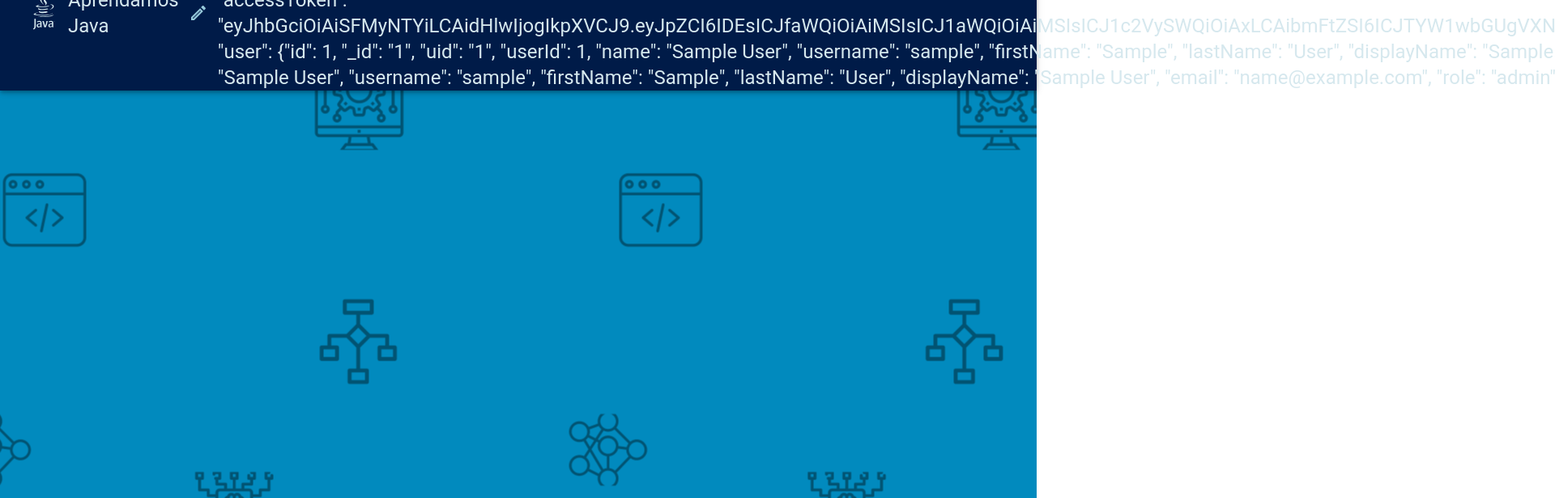
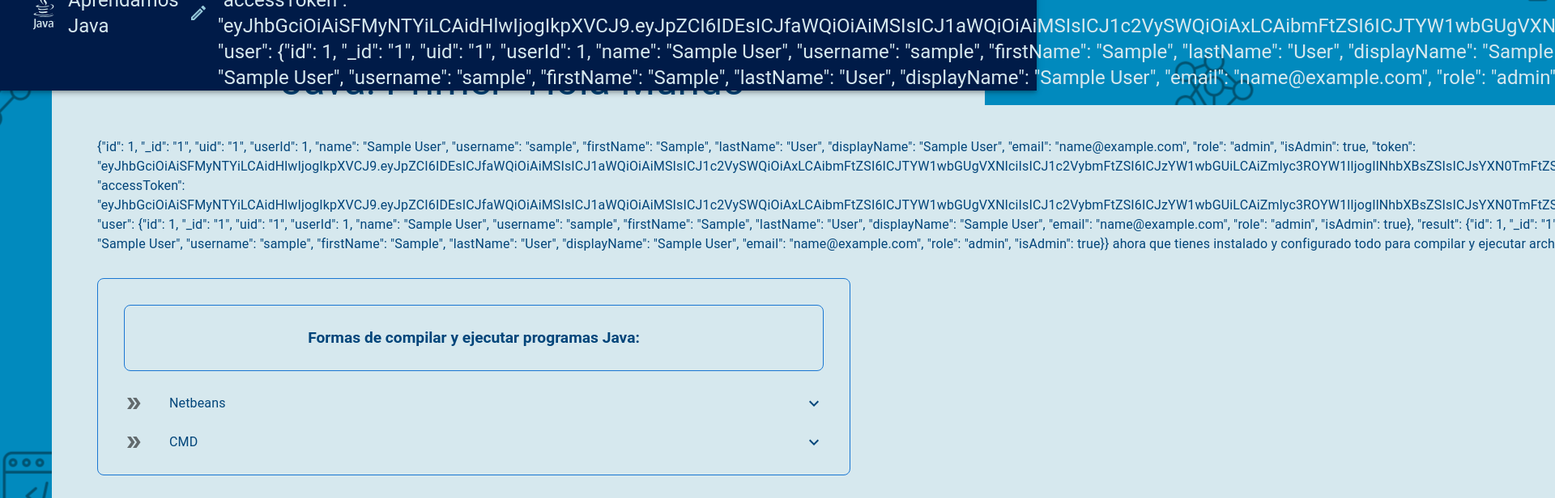
Before and after one commit to DavidPerezAntonio51/ProyectoSocial, a React (Create React App) app in the folder aprendamos-java/: page /temas/manejo-consola/hola-mundo/1/0 in a window 1280 px wide. Shown: the part 80-696 px from the top of the page at 81% size, 1920 px wide, since content can reach past the window. Built offline with nearby package versions, Linux system fonts and the light colour scheme; sample sign-in values are in the browser's storage.

Commit message:
subiendo js

```diff
--- a/aprendamos-java/src/Paginas/Temas/Manejo-Consola/HolaMundo.js
+++ b/aprendamos-java/src/Paginas/Temas/Manejo-Consola/HolaMundo.js
@@ -1,9 +1,114 @@
-import { Typography } from "@mui/material";
+import { Box, Container, Grid, Typography } from "@mui/material";
+import { useContext } from "react";
+import SiguienteTema from "../../../Componentes/ComponentesDeLosTemas/BotonSiguienteTema";
+import VolverAlMenu from "../../../Componentes/ComponentesDeLosTemas/BotonVolver";
+import UserContext from "../../../Contextos/UserContext";
+import img1 from '../../../assets/InstalaJava/img1.png';
+import * as React from 'react';
+import ListSubheader from '@mui/material/ListSubheader';
+import List from '@mui/material/List';
+import ListItemButton from '@mui/material/ListItemButton';
+import ListItemIcon from '@mui/material/ListItemIcon';
+import ListItemText from '@mui/material/ListItemText';
+import Collapse from '@mui/material/Collapse';
+import DoubleArrowIcon from '@mui/icons-material/DoubleArrow';
+import ExpandLess from '@mui/icons-material/ExpandLess';
+import ExpandMore from '@mui/icons-material/ExpandMore';
+
 function HolaMundo(props){
-    return(
-        <>
-            <Typography variant="body1" component="p">Bienvenid@ <b>{props.nombreUser}</b>, espero que te encentres muy bien el día de hoy, gracias por interesarte en el aprendizaje de un lenguaje de programación que tiene demasiadas aplicaciones y que será uno de los principales al momento de estar cursando la carrea.<br />Esta sección tiene como objetivo el presentar las sentencias condicionales del lenguaje de programación <b>Java</b>, partiendo desde lo básico para que puedas tener un mejor aprovechamiento en tus próximas asignaturas.</Typography>
-        </>
+    const Usuario = useContext(UserContext);
+
+    const [open1, setOpen1] = React.useState(false);
+
+    const handleClick1 = () => {
+      setOpen1(!open1);
+    }
+
+    const [open2, setOpen2] = React.useState(false);
+
+    const handleClick2 = () => {
+        setOpen2(!open2);
+    }
+
+
+    return (
+        <Container sx={{ paddingY: 6 }}>
+            <Grid container>
+                <Box sx={{
+                    backgroundColor: "boticelli.main",
+                    color: "regalBlue.main",
+                    minWidth: "100%",
+                    paddingTop: 5
+                }}>
+                    <Grid item>
+                        <Typography variant="h3" sx={{ textAlign: "center" }}>
+                            Java: Primer "Hola Mundo"
+                        </Typography>
+                    </Grid>
+                </Box>
+                <Grid item>
+                    <Box sx={{
+                        paddingX: 7,
+                        backgroundColor: "boticelli.main",
+                        color: "regalBlue.main",
+                        maxWidth: "100%",
+                        paddingY: 5,
+                    }}>
+                        <Typography variant="body1" component="p">
+                            {Usuario.User} ahora que tienes instalado y configurado todo para compilar y ejecutar archivos Java tanto en Netbeans y en consola, veremos de que forma se debe hacer:
+                        </Typography>
+                        <br></br>
+                        <List
+                            sx={{ width: '100%', maxWidth: '70vw', border: 1, borderColor: 'primary.main', borderRadius: 2, p: 2, textAlign: 'justify'  }}
+                            component="nav"
+                            aria-labelledby="nested-list-subheader"
+                            subheader={
+                                <ListSubheader
+                                 sx={{ textAlign: 'center', border: 1, borderColor: 'primary.main', borderRadius: 2, m: 2, backgroundColor: "boticelli.main", color: "regalBlue.main", fontSize: "1.2rem", fontWeight: "bold", p: 2 }}
+                                 component="div" id="nested-list-subheader">
+                                Formas de compilar y ejecutar programas Java:
+                                </ListSubheader>
+                            }
+                            >
+                                 <ListItemButton onClick={handleClick1}>
+                                    <ListItemIcon>
+                                    <DoubleArrowIcon />
+                                    </ListItemIcon>
+                                    <ListItemText primary="Netbeans" />
+                                    {open1 ? <ExpandLess /> : <ExpandMore />}
+                                </ListItemButton>
+                                <Collapse in={open1} timeout="auto" unmountOnExit>
+                                    <List component="div" disablePadding>
+                                        <ListItemText primary="Representa un tipo de dato de 8 bits con signo. De tal manera que puede almacenar los valores numéricos de -128 a 127 (ambos inclusive)." />
+                                    </List>
+                                </Collapse>
+
+                                <ListItemButton onClick={handleClick2}>
+                                    <ListItemIcon>
+                                    < DoubleArrowIcon />
+                                    </ListItemIcon>
+                                    <ListItemText primary="CMD" />
+                                    {open2 ? <ExpandLess /> : <ExpandMore />}
+                                </ListItemButton>
+                                <Collapse in={open2} timeout="auto" unmountOnExit>
+                                    <List component="div" disablePadding>
+                                        <ListItemText primary={<Typography style={{ color: "black" }}>Apertura de una consola: <br></br><br></br><img src={img1} height="400" width="800" /></Typography>}/>
+                                    </List>
+                                </Collapse>
+
+                            </List><Grid container justifyContent="space-between" alignItems="center" sx={{ paddingTop: 3 }}>
+                            <Grid item sx={{ paddingY: 2 }}>
+                                <VolverAlMenu />
+                            </Grid>
+                            <Grid item sx={{ paddingY: 2 }}>
+                                <SiguienteTema />
+                            </Grid>
+                        </Grid>
+                    </Box>
+
+                </Grid>
+            </Grid>
+        </Container>
     );
 }
 
--- a/aprendamos-java/src/Paginas/Temas/Manejo-Consola/ImpresionConsola.js
+++ b/aprendamos-java/src/Paginas/Temas/Manejo-Consola/ImpresionConsola.js
@@ -1,9 +1,74 @@
-import { Typography } from "@mui/material";
+import { Box, Container, Grid, Typography } from "@mui/material";
+import { useContext } from "react";
+import SiguienteTema from "../../../Componentes/ComponentesDeLosTemas/BotonSiguienteTema";
+import VolverAlMenu from "../../../Componentes/ComponentesDeLosTemas/BotonVolver";
+import UserContext from "../../../Contextos/UserContext";
+import img1 from '../../../assets/InstalaJava/img1.png';
 function ImpresionConsola(props){
-    return(
-        <>
-            <Typography variant="body1" component="p">Bienvenid@ <b>{props.nombreUser}</b>, espero que te encentres muy bien el día de hoy, gracias por interesarte en el aprendizaje de un lenguaje de programación que tiene demasiadas aplicaciones y que será uno de los principales al momento de estar cursando la carrea.<br />Esta sección tiene como objetivo el presentar las sentencias condicionales del lenguaje de programación <b>Java</b>, partiendo desde lo básico para que puedas tener un mejor aprovechamiento en tus próximas asignaturas.</Typography>
-        </>
+    const Usuario = useContext(UserContext);
+    return (
+        <Container sx={{ paddingY: 6 }}>
+            <Grid container>
+                <Box sx={{
+                    backgroundColor: "boticelli.main",
+                    color: "regalBlue.main",
+                    minWidth: "100%",
+                    paddingTop: 5
+                }}>
+                    <Grid item>
+                        <Typography variant="h3" sx={{ textAlign: "center" }}>
+                            ¿Cómo podemos imprimir en la consola?
+                        </Typography>
+                    </Grid>
+                </Box>
+                <Grid item>
+                    <Box sx={{
+                        paddingX: 7,
+                        backgroundColor: "boticelli.main",
+                        color: "regalBlue.main",
+                        maxWidth: "100%",
+                        paddingY: 5,
+                    }}>
+                        <Typography variant="body1" component="p">
+                            Muy bien {Usuario.User}, una vez que hemos visto lo que es un codigo y cómo es que funciona, ya podemos empezar la parte interesante,
+                            que es el proceso de programar, pero antes tenemos que realizar algunas configuraciones, empezando por descargar e instalar el software de Java.
+                        </Typography>
+                        <br></br>
+                        <Typography variant="h5" component="p">
+                            JAVA JDK 17
+                        </Typography>
+                        <br></br>
+                        <Typography variant="body1" component="p">
+                            Lo primero que debemos hacer acceder a la página de <a href='https://www.oracle.com/java/technologies/downloads/' target='_blank'> descargas</a> oficial de Oracle,
+                            ahí se nos proveerán diversas opciones para poder descargar el Kit de Desarrollo Estándar (JDK) de Java, este Kit es necesario ya que, sin él,
+                            no podremos compilar ningún programa en dicho
+                            lenguaje, además sus componentes son necesarios para el IDE NetBeans, el cual explicaremos en la siguiente sección.
+                        </Typography>
+                        <Grid sx={{ textAlign: "center", padding: 5 }}>
+                            <img src={img1} height="400" width="800" />
+                        </Grid>
+                        <Typography variant="body1" component="p">
+                            Como podemos ver en la imagen tenemos diversas opciones y versiones de JDK para instalar, nuestra recomendación es descargar la última versión de Java 17,
+                            ya que es la que cuenta con más compatibilidad, y en general es más estable.
+                        </Typography>
+                        <br></br>
+                        <Typography variant="body1" component="p">
+                            Dependiendo de tu sistema operativo, será la versión que tengas que descargar, para este pequeño tutorial nos enfocaremos en la versión de Windows utilizando
+                            un archivo ejecutable de tipo EXE.
+                        </Typography>
+                        <Grid container justifyContent="space-between" alignItems="center" sx={{ paddingTop: 3 }}>
+                            <Grid item sx={{ paddingY: 2 }}>
+                                <VolverAlMenu />
+                            </Grid>
+                            <Grid item sx={{ paddingY: 2 }}>
+                                <SiguienteTema />
+                            </Grid>
+                        </Grid>
+                    </Box>
+
+                </Grid>
+            </Grid>
+        </Container>
     );
 }
 
```
Also changed, not shown: 1 other file (tests, documents, lock files or other folders).
